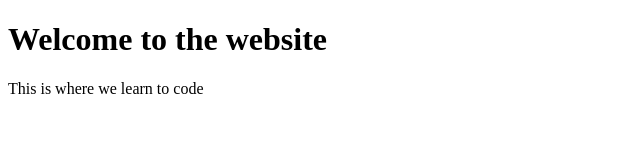
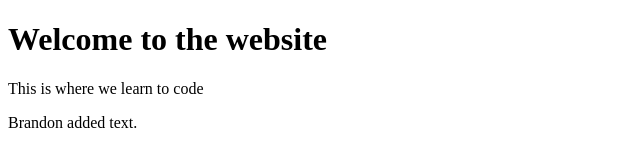
Before and after one commit to luckettj/our-website, a plain HTML site: page index.html in a window 1280 px wide. Shown: the whole page, without its empty margins (0-640 px from the left). Drawn offline with Linux system fonts and the light colour scheme.

Commit message:
Brandon adding text to repo

```diff
--- a/index.html
+++ b/index.html
@@ -9,5 +9,7 @@
 
 	<p>This is where we learn to code</p>
 
+	<p>Brandon added text.</p>
+
 </body>
 </html>
```
